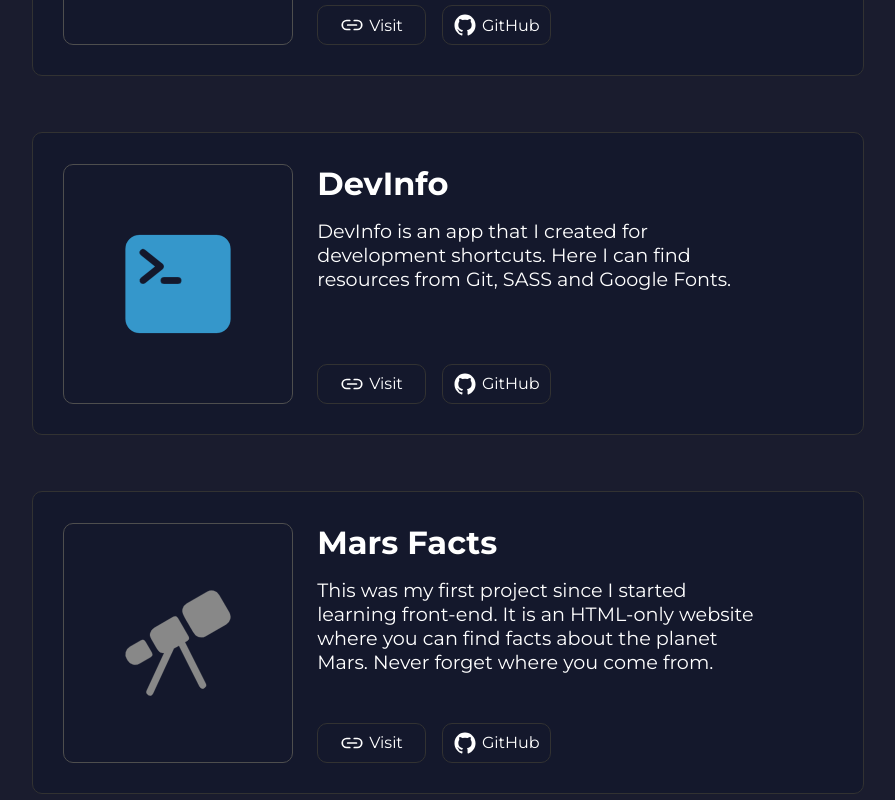
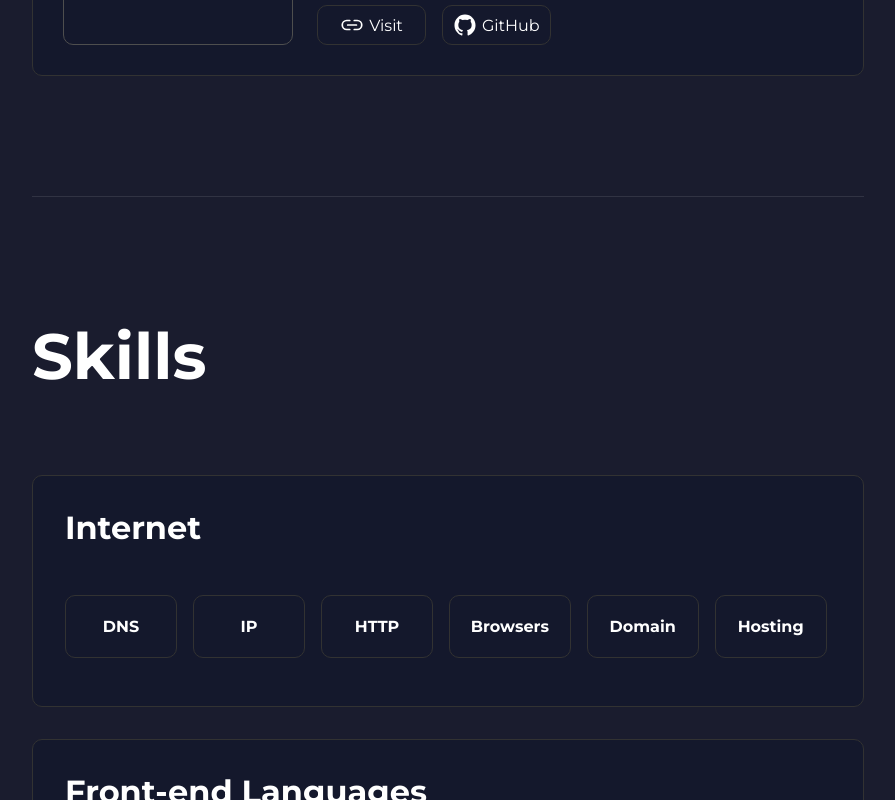
Before and after one commit to NahuelGenchi/portfolio, a React (Create React App) app: page / in a window 1280 px wide. Shown: the part 4160-4960 px from the top of the page, without its empty margins (192-1087 px from the left). Built offline with nearby package versions, Linux system fonts and the light colour scheme.

Commit message:
removing DevInfo & Mars projects

```diff
--- a/src/mock/data.js
+++ b/src/mock/data.js
@@ -54,22 +54,6 @@ const projectsData = [
     githubLink: "https://github.com/NahuelGenchi/coffee_regions.git",
     title: "Coffee Regions",
     description: "Let's take a look at the countries with the highest quality of coffee beans."
-  },
-  {
-    iconName: "terminal",
-    iconColor: "#3597CB",
-    hostLink: "https://nahuelgenchi.github.io/devinfo",
-    githubLink: "https://github.com/NahuelGenchi/devinfo.git",
-    title: "DevInfo",
-    description: "DevInfo is an app that I created for development shortcuts. Here I can find resources from Git, SASS and Google Fonts."
-  },
-  {
-    iconName: "telescope",
-    iconColor: "#888",
-    hostLink: "https://nahuelgenchi.github.io/mars",
-    githubLink: "https://github.com/NahuelGenchi/mars.git",
-    title: "Mars Facts",
-    description: "This was my first project since I started learning front-end. It is an HTML-only website where you can find facts about the planet Mars. Never forget where you come from."
   }
 ];
 
```
